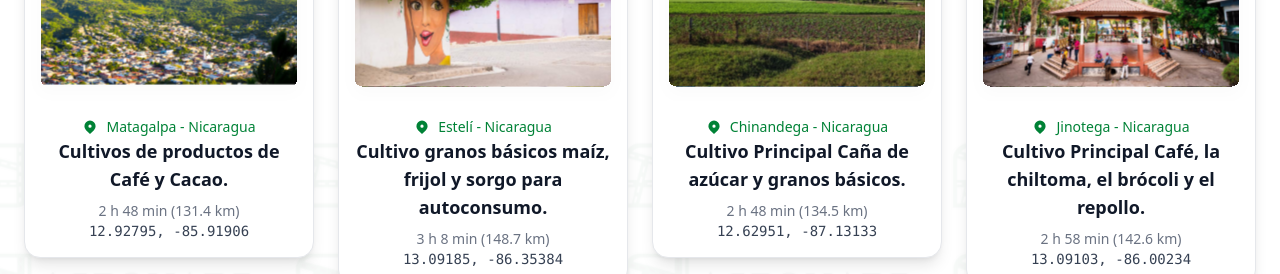
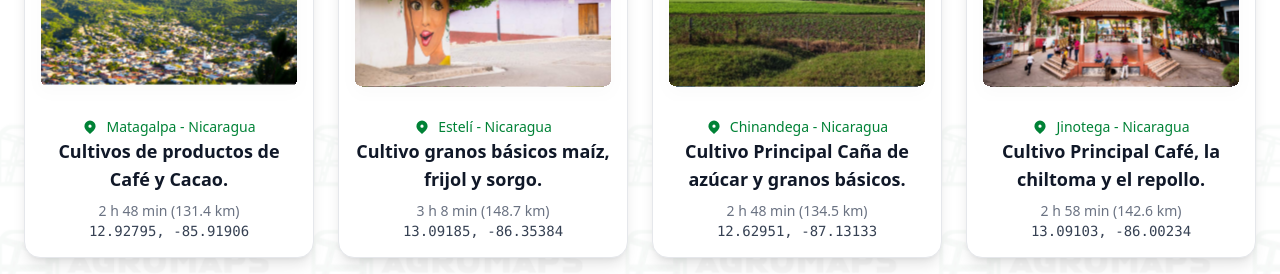
Before and after one commit to SoftiaNIC/agromaps_website, a React (Vite) app in the folder AGWEB/: page /web1 in a window 1280 px wide. Shown: the part 3200-3474 px from the top of the page. Built offline with nearby package versions, Linux system fonts and the light colour scheme.

Commit message:
Mejoras en tamaño de Cards

```diff
--- a/AGWEB/src/components/Depa.tsx
+++ b/AGWEB/src/components/Depa.tsx
@@ -124,7 +124,7 @@ const Departamentos: React.FC = () => {
                         className="block"
                     >
                         <Card
-                            title="Cultivo granos básicos maíz, frijol y sorgo para autoconsumo."
+                            title="Cultivo granos básicos maíz, frijol y sorgo."
                             description=""
                             time="3 h 8 min (148.7 km)"
                             coords="13.09185, -86.35384"
@@ -156,7 +156,7 @@ const Departamentos: React.FC = () => {
                         className="block"
                     >
                         <Card
-                            title="Cultivo Principal Café, la chiltoma, el brócoli y el repollo."
+                            title="Cultivo Principal Café, la chiltoma y el repollo."
                             description=""
                             time="2 h 58 min (142.6 km)"
                             coords="13.09103, -86.00234"
```
